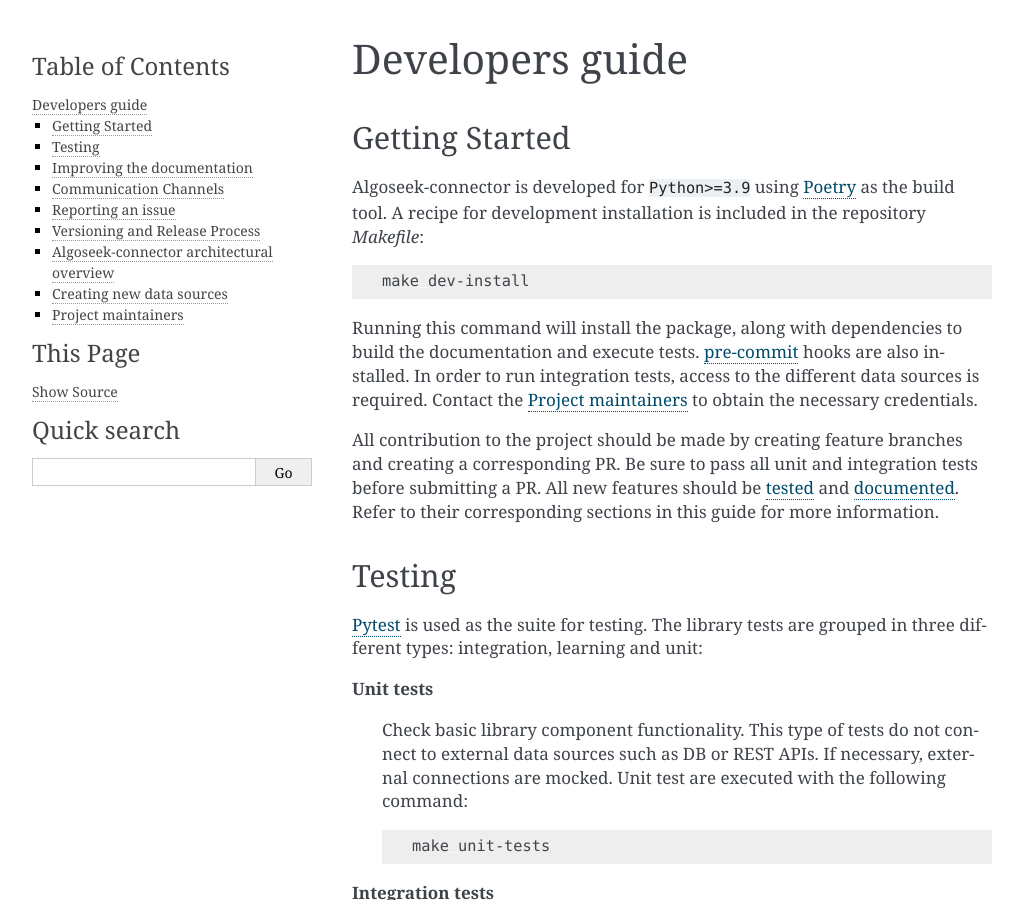
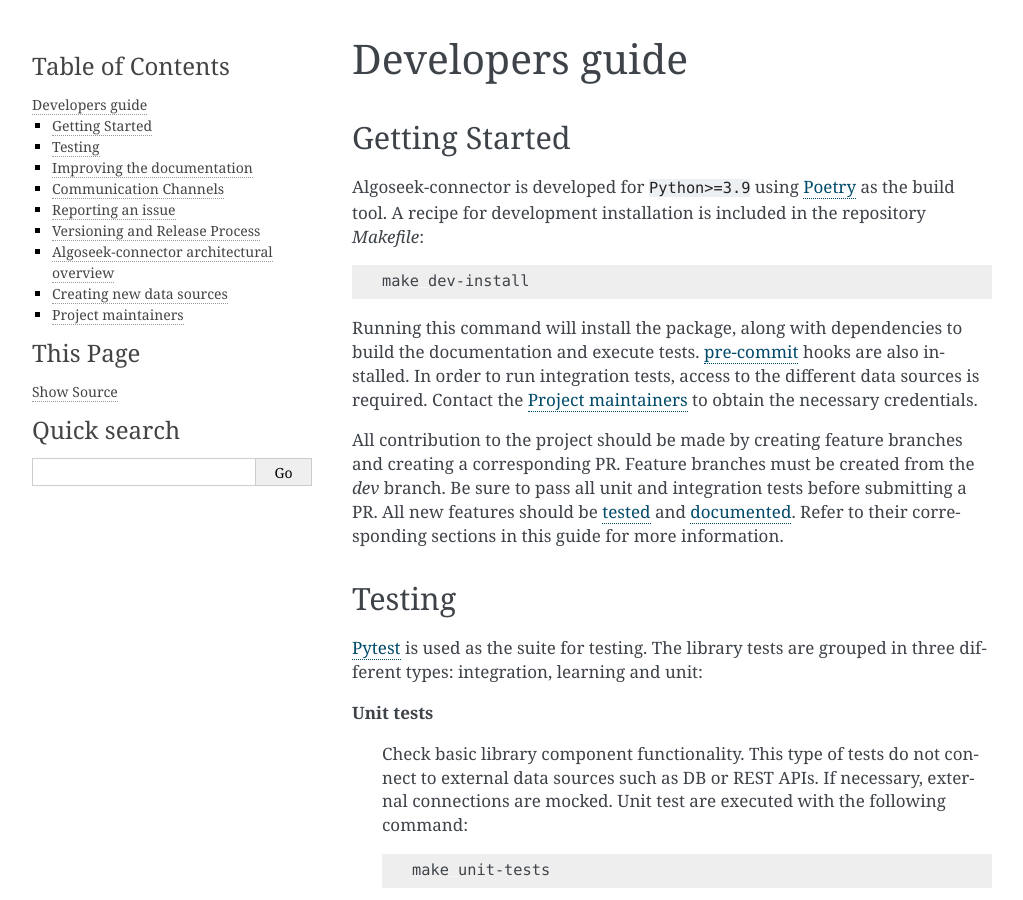
Before and after one commit to algoseekgit/algoseek-connector, a Sphinx documentation site: the page built from docs/developers.rst, in a window 1280 px wide and 900 px high. Shown: the whole window, without its empty margins (118-1141 px from the left). Built offline with Sphinx 7.4.7, drawn with Linux system fonts in a browser that asks for light colours.

Commit message:
docs: Add feature branch comment.

```diff
--- a/docs/developers.rst
+++ b/docs/developers.rst
@@ -23,8 +23,9 @@ run integration tests, access to the different data sources is required. Contact
 the :ref:`maintainers` to obtain the necessary credentials.
 
 All contribution to the project should be made by creating feature branches and
-creating a corresponding PR. Be sure to pass all unit and integration tests
-before submitting a PR. All new features should be :ref:`tested <testing>` and
+creating a corresponding PR. Feature branches must be created from the `dev`
+branch. Be sure to pass all unit and integration tests before submitting a PR.
+All new features should be :ref:`tested <testing>` and
 :ref:`documented <documentation>`.
 Refer to their corresponding sections in this guide for more information.
 
```
